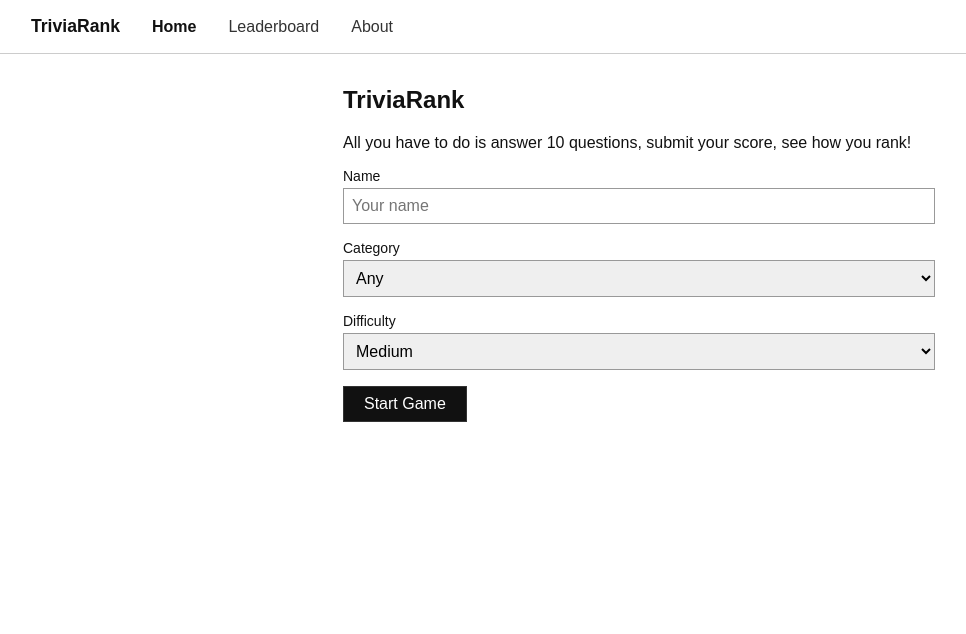
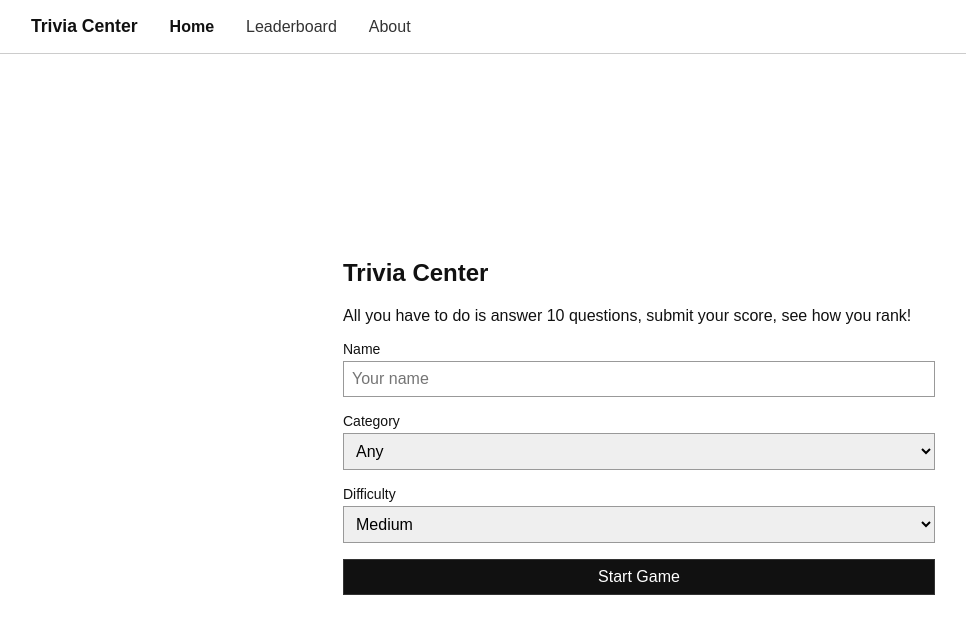
Before and after one commit to skw359/triviaboard, a website: page public/index.html in a window 1280 px wide. Shown: the whole page, without its empty margins (1-967 px from the left). Drawn offline with Linux system fonts and the light colour scheme.

Commit message:
Add files via upload

```diff
--- a/index.js
+++ b/index.js
@@ -7,7 +7,7 @@ const app = express();
 const PORT = process.env.PORT || 3000;
 
 const supabase = createClient(
-  process.env.SUAPBASE_LINK,
+  process.env.SUPABASE_LINK,
   process.env.SUPABASE_KEY
 );
 
--- a/public/css/style.css
+++ b/public/css/style.css
@@ -7,6 +7,9 @@ body {
   background: #fff;
   color: #111;
   font-size: 16px;
+  min-height: 100vh;
+  display: flex;
+  flex-direction: column;
 }
 
 a {
@@ -38,7 +41,14 @@ nav a.active {
 }
 
 main {
-  max-width: 640px; margin: 2rem auto; padding: 0 1.5rem;
+  max-width: 640px;
+  width: 100%;
+  margin: 2rem auto;
+  padding: 0 1.5rem;
+  flex: 1;
+  display: flex;
+  flex-direction: column;
+  justify-content: center;
 }
 
 h1 {
--- a/public/index.html
+++ b/public/index.html
@@ -3,19 +3,19 @@
 <head>
   <meta charset="UTF-8" />
   <meta name="viewport" content="width=device-width, initial-scale=1.0" />
-  <title>TriviaRank</title>
+  <title>Trivia Center</title>
   <link rel="stylesheet" href="/css/style.css" />
 </head>
 <body>
   <nav>
-    <strong>TriviaRank</strong>
+    <strong>Trivia Center</strong>
     <a href="/" class="active">Home</a>
     <a href="/leaderboard.html">Leaderboard</a>
     <a href="/about.html">About</a>
   </nav>
 
   <main>
-    <h1>TriviaRank</h1>
+    <h1>Trivia Center</h1>
     <p>All you have to do is answer 10 questions, submit your score, see how you rank!</p>
 
     <label for="username">Name</label>
```
Also changed, not shown: public/about.html (+3 -3 lines), public/leaderboard.html (+2 -2 lines), public/play.html (+3 -3 lines), vercel.json, 1 other file.
